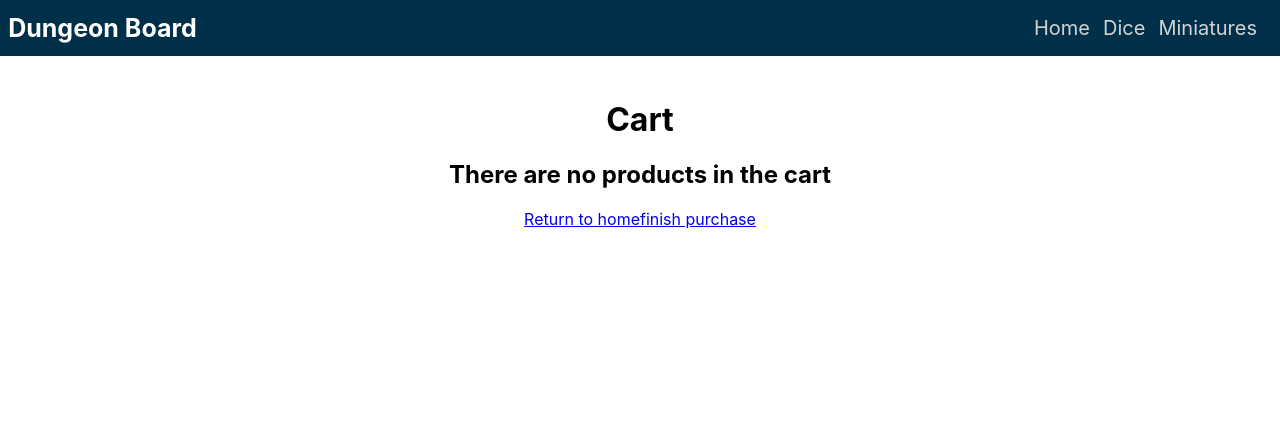
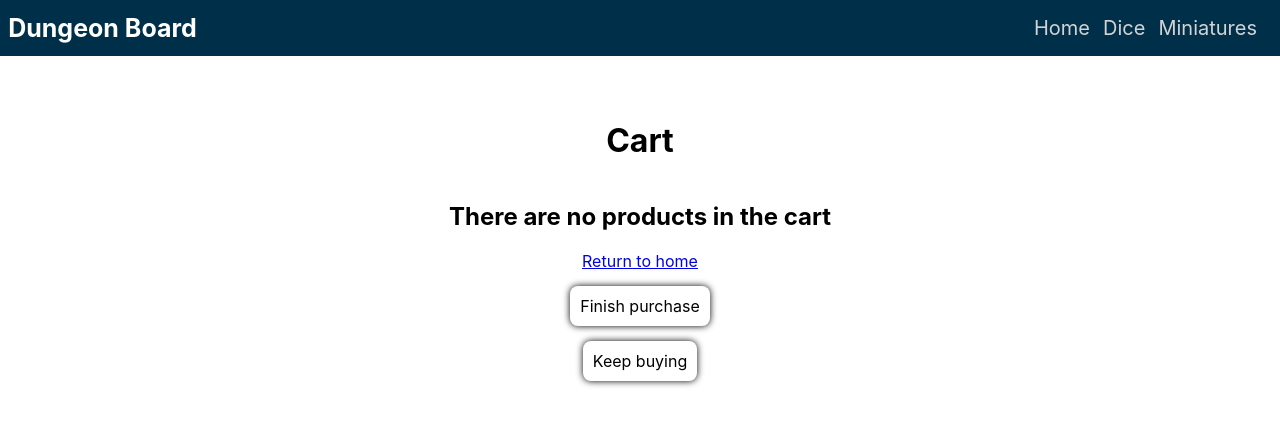
Before and after one commit to PabloGCH/proyecto-react-coderhouse, a React (Create React App) app: page /cart in a window 1280 px wide. Shown: the top 426 px of the page. Built offline with nearby package versions, Linux system fonts and the light colour scheme.

Commit message:
Changed cart view styles

```diff
--- a/src/components/CartContainer/Cart/Cart.css
+++ b/src/components/CartContainer/Cart/Cart.css
@@ -0,0 +1,8 @@
+.cartTable {
+	border-collapse: collapse;
+}
+
+.cartTable td, .cartTable th {
+	border: 1px solid lightgray;
+	padding: 10px;
+}
--- a/src/components/CartContainer/Cart/Cart.js
+++ b/src/components/CartContainer/Cart/Cart.js
@@ -33,12 +33,13 @@ const Cart = () => {
 			{quantity != 0 ?
 				<>
 				<h2>Products: {quantity}</h2>
-				<table>
+				<table className="cartTable">
 					<thead>
 						<tr>
 							<th>Name</th>
 							<th>Price</th>
 							<th>Quantity</th>
+							<th></th>
 						</tr>
 					</thead>
 					<tbody>
@@ -46,6 +47,8 @@ const Cart = () => {
 						<tr>
 							<th>Total Price</th>
 							<td>{getTotalPrice()}</td>
+							<td></td>
+							<td></td>
 						</tr>
 					</tbody>
 				</table>
--- a/src/components/CartContainer/CartContainer.css
+++ b/src/components/CartContainer/CartContainer.css
@@ -1,3 +1,17 @@
 .CartContainer {
 	margin-top: 100px;
+	display: flex;
+	flex-direction: column;
+	align-items: center;
 }
+
+.CartContainer .link {
+	margin-top: 15px;
+	color:  black;
+	text-decoration: none;
+	box-shadow: 0px 0px 7px;
+	padding: 10px;
+	border-radius: 8px;
+	display: block;
+
+}
--- a/src/components/CartContainer/CartContainer.js
+++ b/src/components/CartContainer/CartContainer.js
@@ -8,7 +8,8 @@ const CartContainer = () => {
 		<div className="CartContainer">
 			<h1>Cart</h1>
 			<Cart/>
-			<Link to={"/purchase"}>finish purchase</Link>
+			<Link className="link" to={"/purchase"}>Finish purchase</Link>
+			<Link className="link" to={"/"}>Keep buying</Link>
 		</div>
 	)
 }
```
